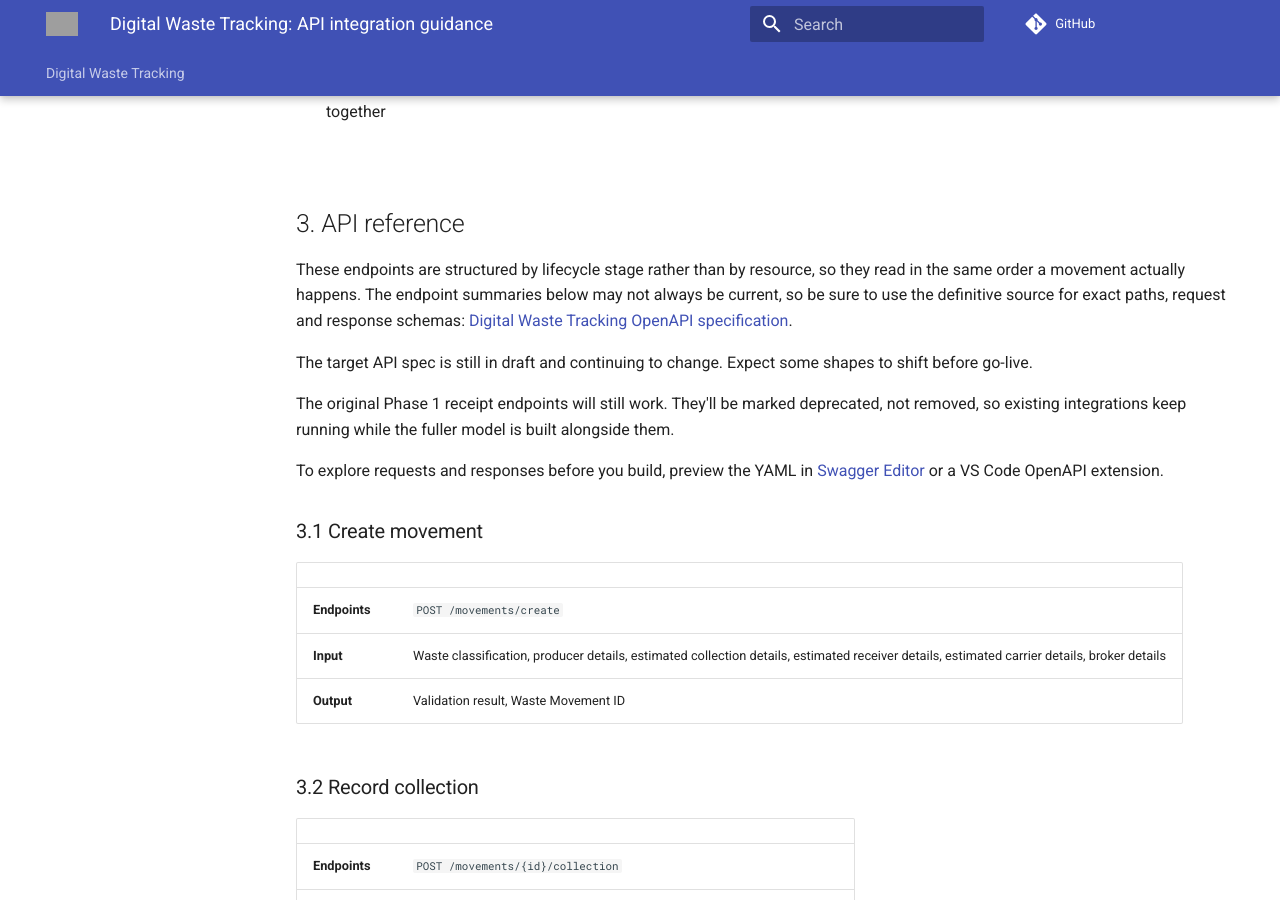
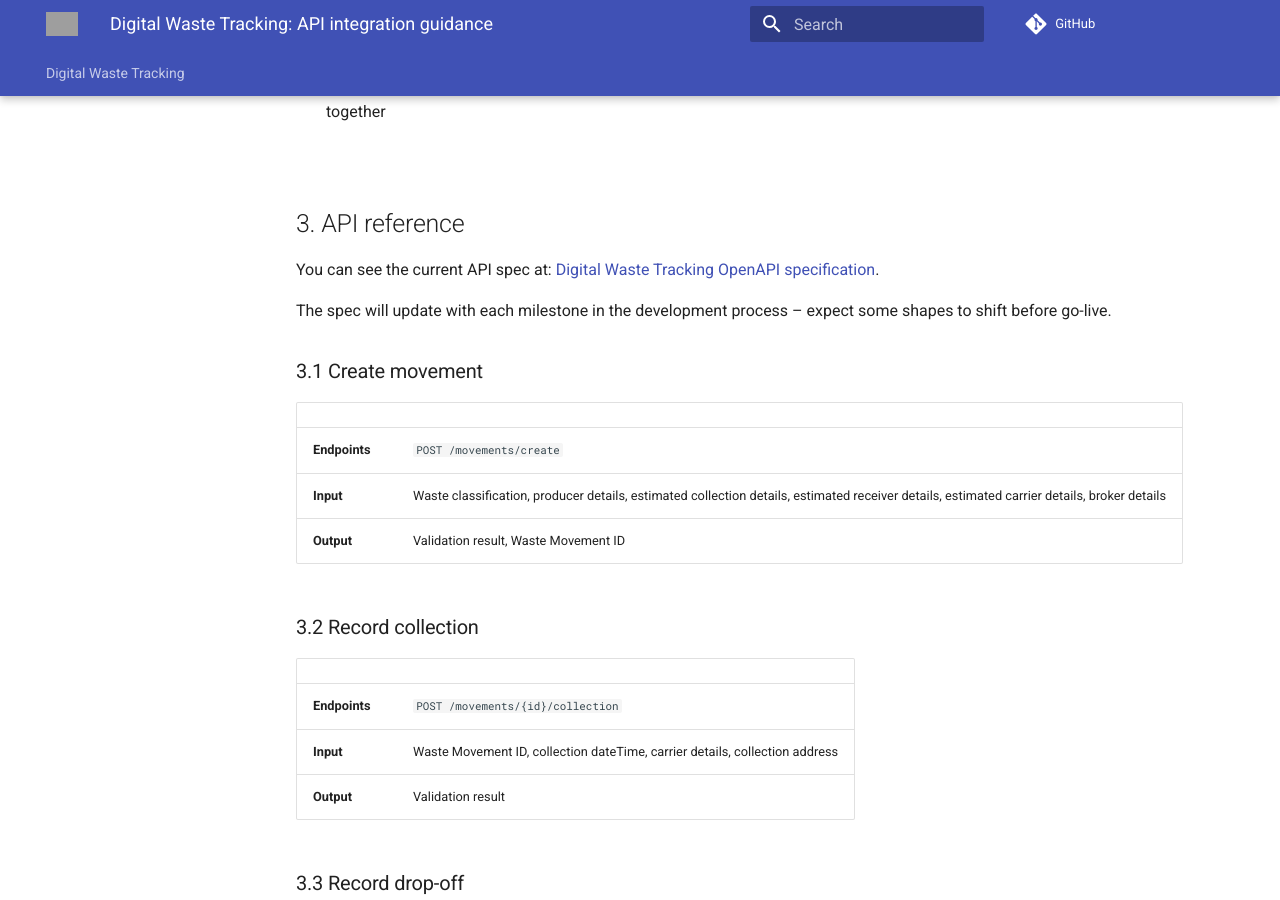
Before and after one commit to DEFRA/digital-waste-tracking-api-docs, an MkDocs documentation site: the page built from docs/software-provider-integration-guidance.md, in a window 1280 px wide and 900 px high, scrolled down 3362 px. Built offline with MkDocs 1.6.1 and Material for MkDocs 9.7.7, drawn with Linux system fonts in a browser that asks for light colours; comment, search, counter and statistics services are not loaded; the version menu is left out; grey boxes are pictures that could not be loaded.

Commit message:
Revise API reference for Digital Waste Tracking
Updated API reference section for clarity and accuracy.

```diff
--- a/docs/software-provider-integration-guidance.md
+++ b/docs/software-provider-integration-guidance.md
@@ -69,13 +69,9 @@ The API is organised around four stages:
 
 ## 3. API reference
 
-These endpoints are structured by lifecycle stage rather than by resource, so they read in the same order a movement actually happens. The endpoint summaries below may not always be current, so be sure to use the definitive source for exact paths, request and response schemas: [Digital Waste Tracking OpenAPI specification](https://github.com/DEFRA/digital-waste-tracking-api-docs/blob/main/docs/api/openapi-beta-1.md).
+You can see the current API spec at: [Digital Waste Tracking OpenAPI specification](https://github.com/DEFRA/digital-waste-tracking-api-docs/blob/main/docs/api/openapi-beta-1.md).
 
-The target API spec is still in draft and continuing to change. Expect some shapes to shift before go-live.
-
-The original Phase 1 receipt endpoints will still work. They'll be marked deprecated, not removed, so existing integrations keep running while the fuller model is built alongside them.
-
-To explore requests and responses before you build, preview the YAML in [Swagger Editor](https://editor.swagger.io) or a VS Code OpenAPI extension.
+The spec will update with each milestone in the development process – expect some shapes to shift before go-live.
 
 ### 3.1 Create movement
 
```
